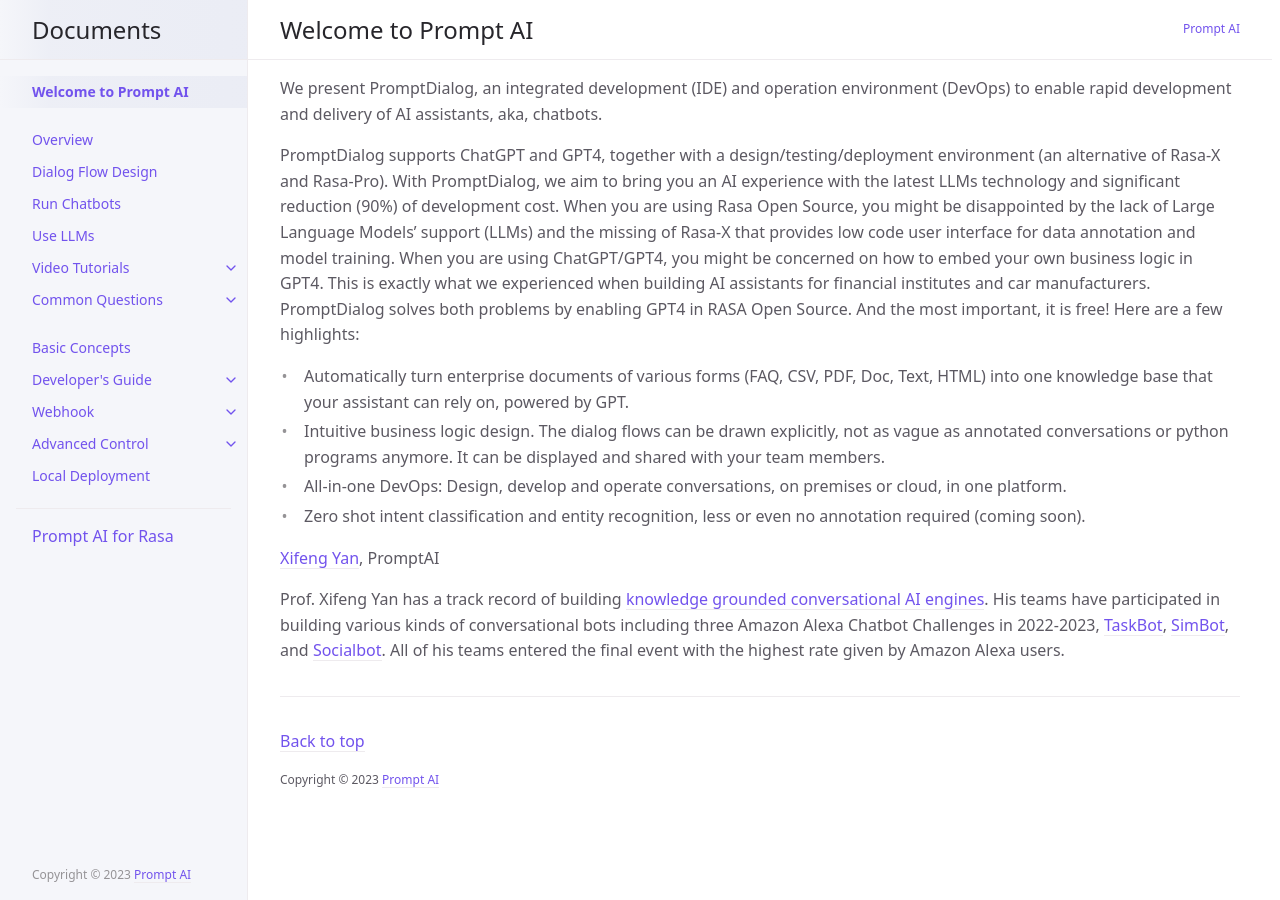
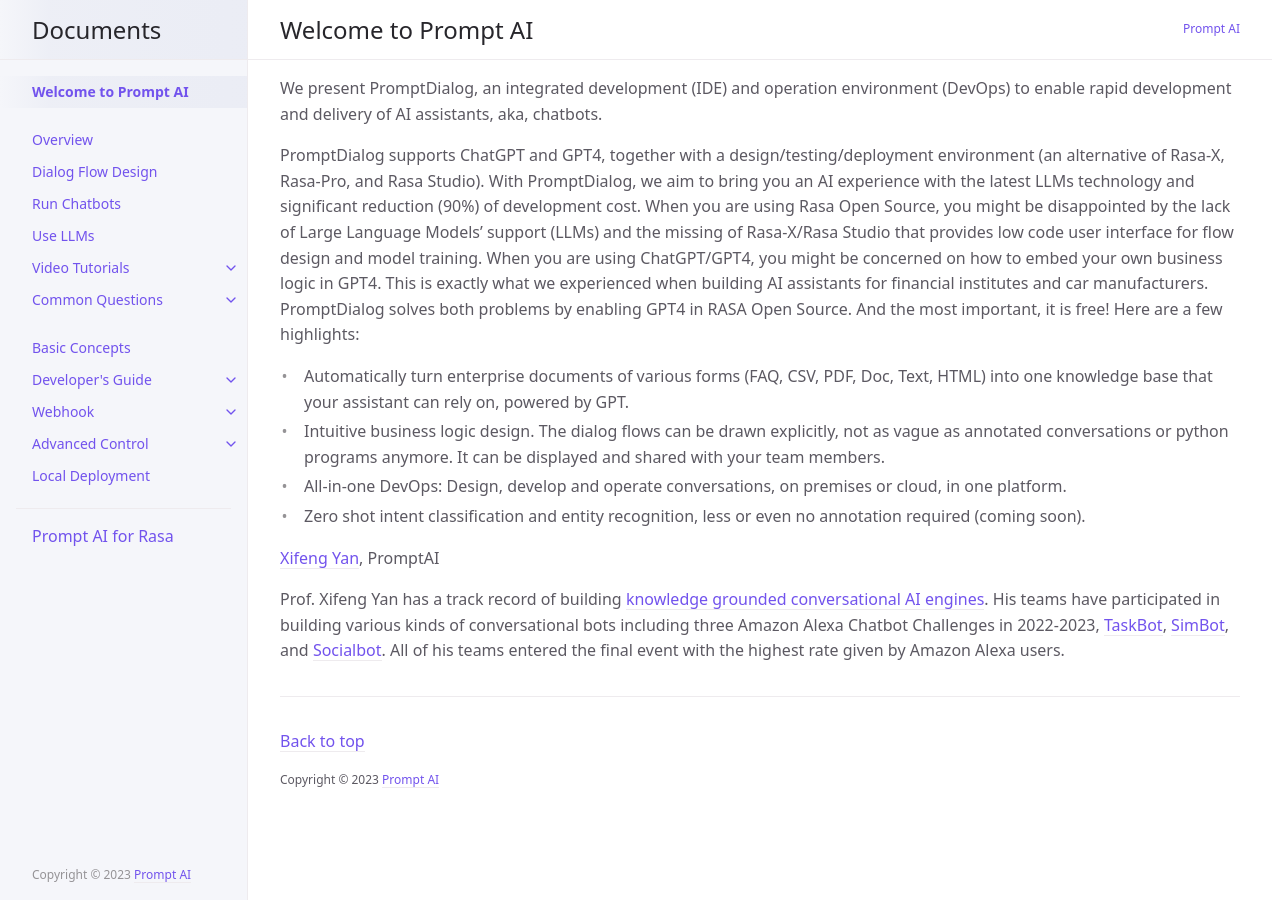
Before and after one commit to ws-cd/ws-cd.github.io, a Jekyll site: the page built from docs/about/index.md, in a window 1280 px wide. Built offline with Jekyll 4.4.1, drawn with Linux system fonts in a browser that asks for light colours.

Commit message:
Update index.md

```diff
--- a/docs/about/index.md
+++ b/docs/about/index.md
@@ -9,8 +9,8 @@ has_children: false
 
 We present PromptDialog, an integrated development (IDE) and operation environment (DevOps) to enable rapid development and delivery of AI assistants, aka, chatbots.
 
-PromptDialog supports ChatGPT and GPT4, together with a design/testing/deployment environment (an alternative of Rasa-X and Rasa-Pro).  With PromptDialog, we aim to bring you an AI experience with the latest LLMs technology and significant reduction (90%) of development cost.
-When you are using Rasa Open Source, you might be disappointed by the lack of Large Language Models’ support (LLMs) and the missing of Rasa-X that provides low code user interface for data annotation and model training.  When you are using ChatGPT/GPT4, you might be concerned on how to embed your own business logic in GPT4.  This is exactly what we experienced when building AI assistants for financial institutes and car manufacturers.  PromptDialog solves both problems by enabling GPT4 in RASA Open Source.  And the most important, it is free!  Here are a few highlights:
+PromptDialog supports ChatGPT and GPT4, together with a design/testing/deployment environment (an alternative of Rasa-X, Rasa-Pro, and Rasa Studio).  With PromptDialog, we aim to bring you an AI experience with the latest LLMs technology and significant reduction (90%) of development cost.
+When you are using Rasa Open Source, you might be disappointed by the lack of Large Language Models’ support (LLMs) and the missing of Rasa-X/Rasa Studio that provides low code user interface for flow design and model training.  When you are using ChatGPT/GPT4, you might be concerned on how to embed your own business logic in GPT4.  This is exactly what we experienced when building AI assistants for financial institutes and car manufacturers.  PromptDialog solves both problems by enabling GPT4 in RASA Open Source.  And the most important, it is free!  Here are a few highlights:
 
 * Automatically turn enterprise documents of various forms (FAQ, CSV, PDF, Doc, Text, HTML) into one knowledge base that your assistant can rely on, powered by GPT.
 * Intuitive business logic design. The dialog flows can be drawn explicitly, not as vague as annotated conversations or python programs anymore.  It can be displayed and shared with your team members.
```
